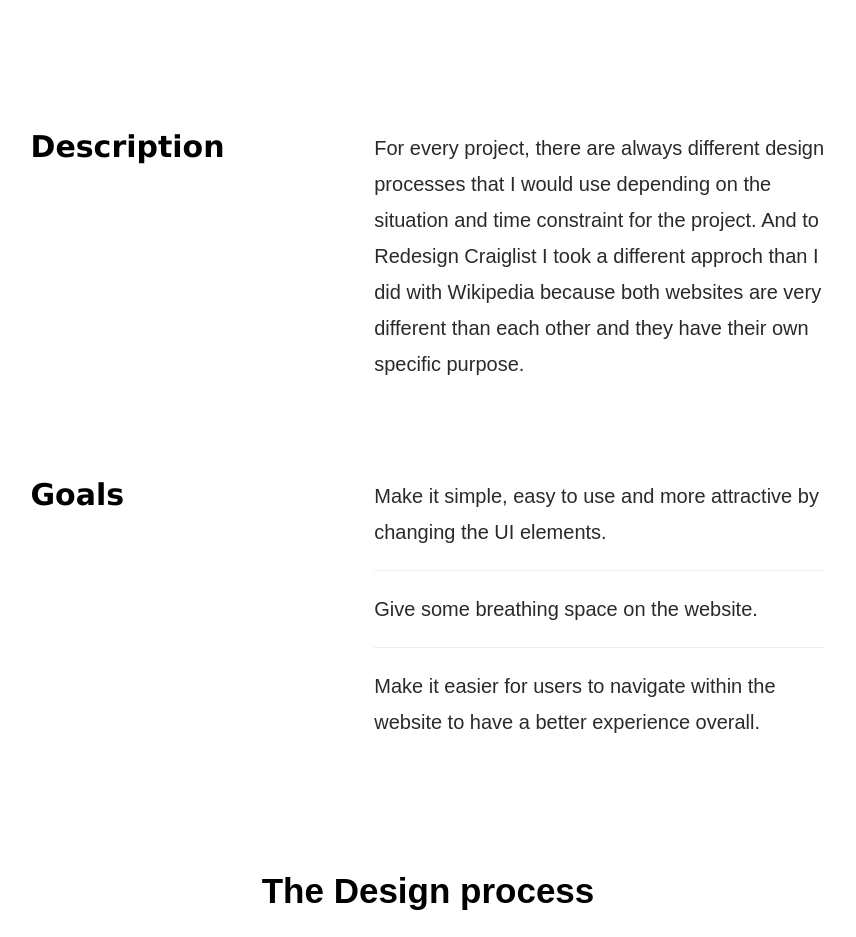
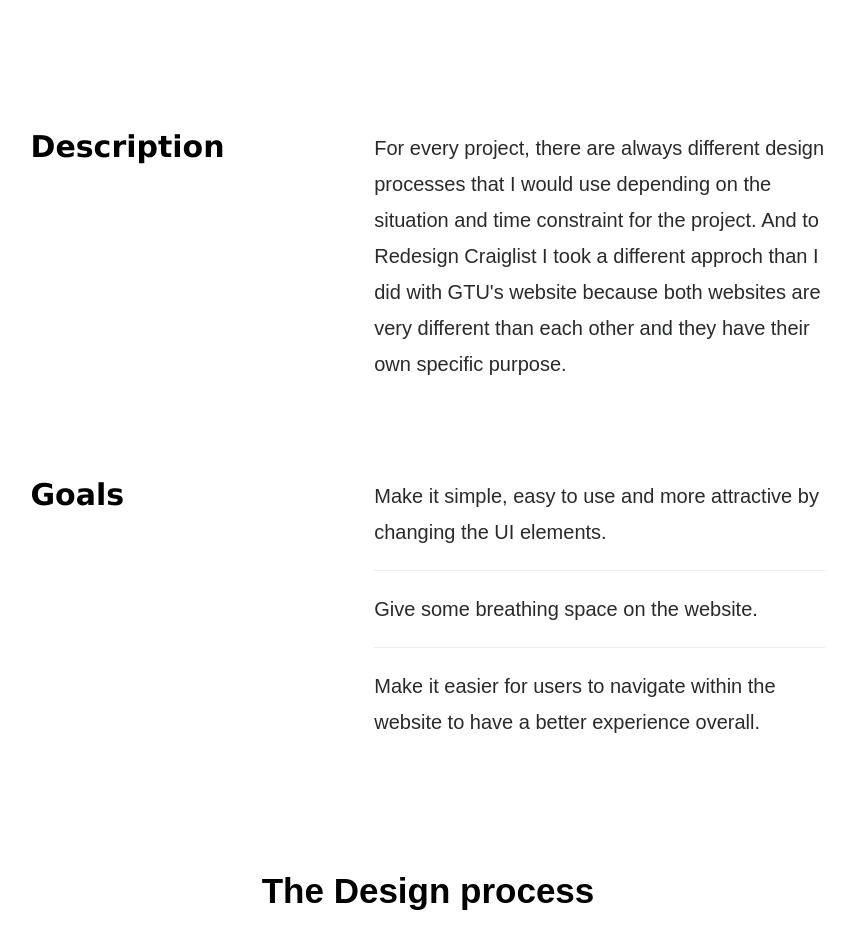
Before and after one commit to parthjoshi16/parthjoshi16.github.io, a plain HTML site: page craiglist.html in a window 1280 px wide. Shown: the part 820-1757 px from the top of the page, without its empty margins (362-1218 px from the left). Drawn offline with Linux system fonts and the light colour scheme; files whose address does not match are found by name; a web font is replaced by a local one.

Commit message:
Update craiglist.html

```diff
--- a/craiglist.html
+++ b/craiglist.html
@@ -155,7 +155,7 @@
                                             <h2 style="font-size: 30px;"> <b>Description</b> </h2>
                                         </div>
                                         <div class="col-md-7">
-											<h11 style="font-size: 20px;">For every project, there are always different design processes that I would use depending on the situation and time constraint for the project. And to Redesign Craiglist I took a different approch than I did with Wikipedia because both websites are very different than each other and they have their own specific purpose.</h11>
+											<h11 style="font-size: 20px;">For every project, there are always different design processes that I would use depending on the situation and time constraint for the project. And to Redesign Craiglist I took a different approch than I did with GTU's website because both websites are very different than each other and they have their own specific purpose.</h11>
 											<br><br><br><br>
                                         </div>
                                     </div>
```
